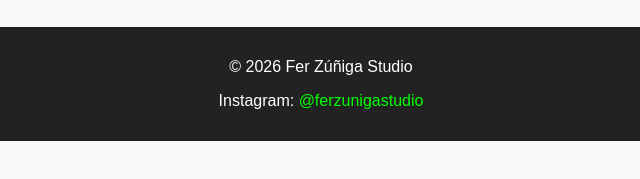
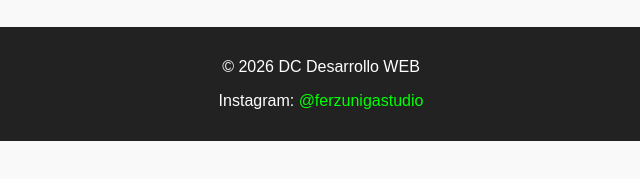
Before and after one commit to JuanFranciscodelCastillo/fernando-zuniga-site, a plain HTML site: page index.html in a window 1280 px wide. Shown: the part 329-508 px from the top of the page, 319-959 px from the left. Drawn offline with Linux system fonts and the light colour scheme.

Commit message:
Versión inicial del sitio

```diff
--- a/index.html
+++ b/index.html
@@ -29,7 +29,7 @@
   </section>
 
   <footer>
-    <p>© 2026 Fer Zúñiga Studio</p>
+    <p>© 2026 DC Desarrollo WEB</p>
     <p>Instagram: <a href="https://www.instagram.com/ferzunigastudio" target="_blank">@ferzunigastudio</a></p>
   </footer>
 </body>
```
